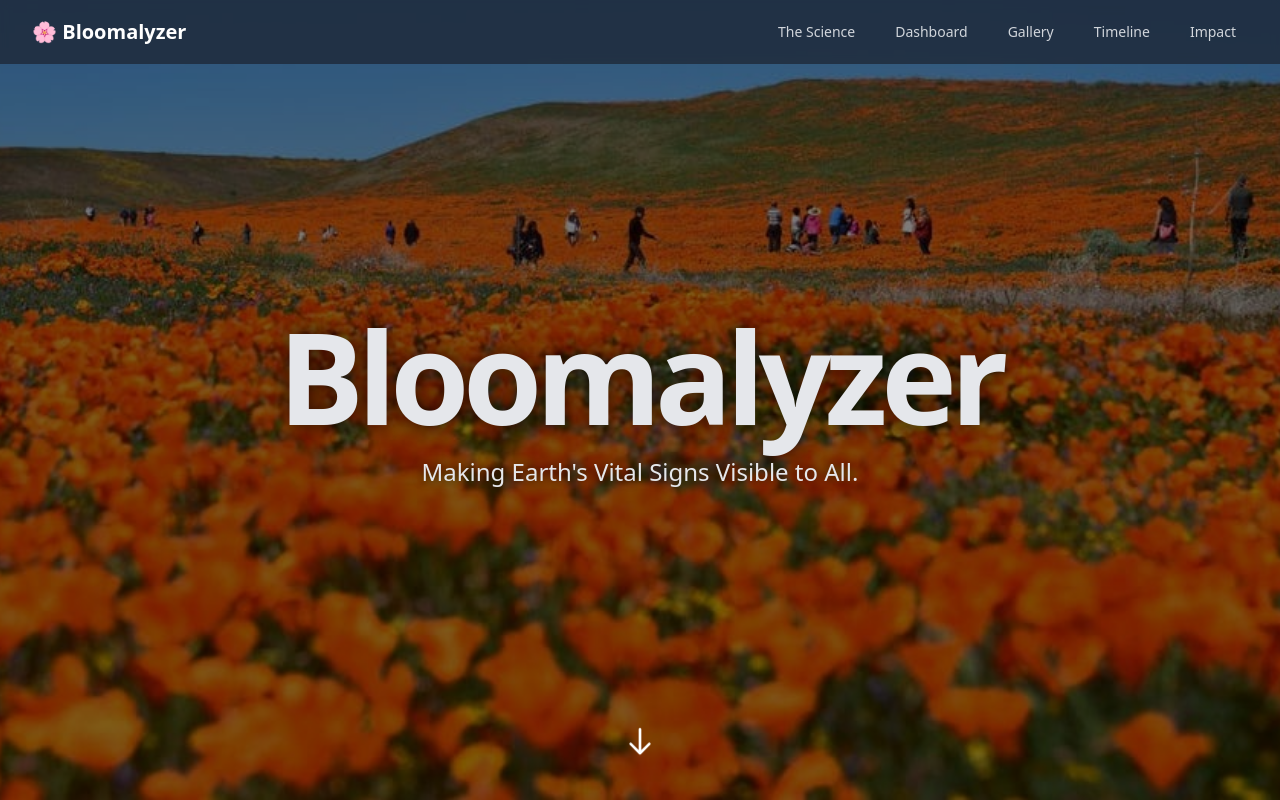
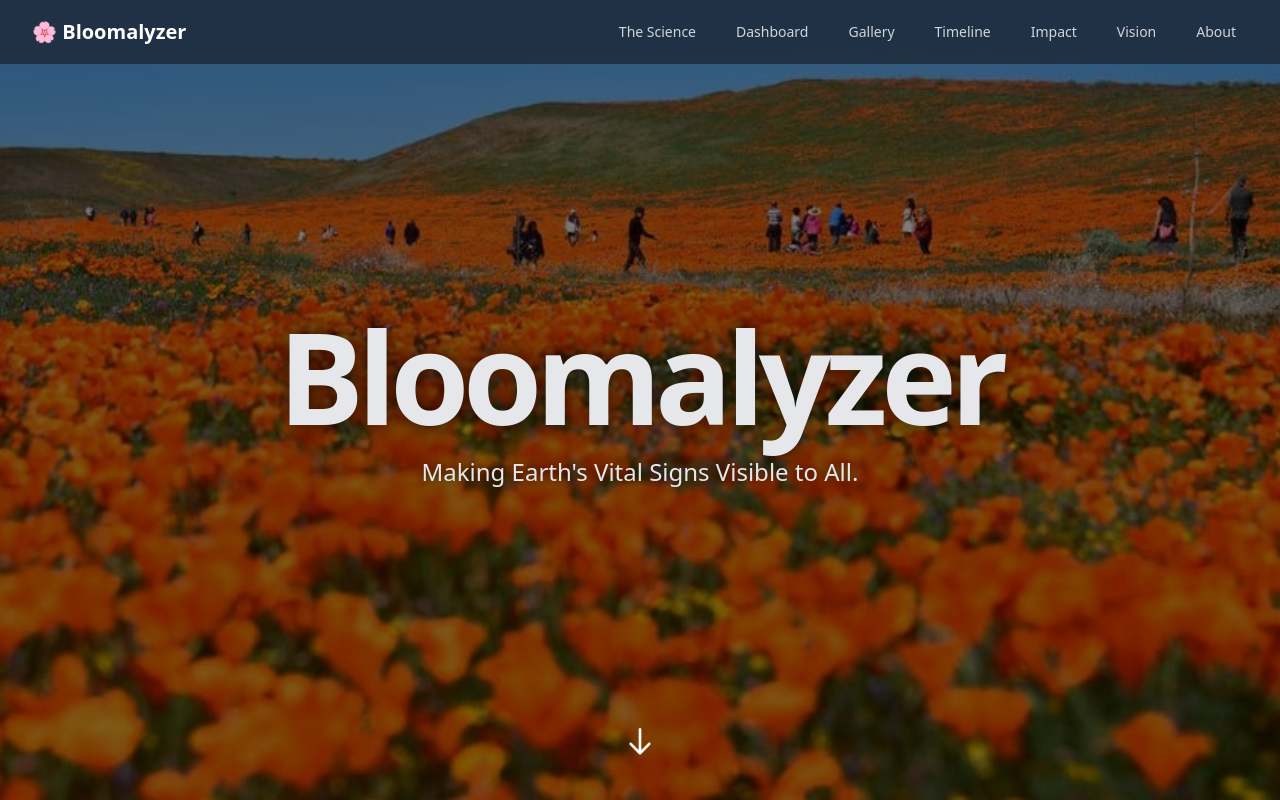
Before and after one commit to Tarun-Singh1/Bloomalyzer, a React (Vite) app: page / in a window 1280 px wide. Shown: the top 800 px of the page. Built offline with nearby package versions, Linux system fonts and the light colour scheme.

Commit message:
Add NavLinks to Vision, and About sections

```diff
--- a/src/components/Navbar.jsx
+++ b/src/components/Navbar.jsx
@@ -29,6 +29,8 @@ const Navbar = () => {
               <NavLink to="gallery">Gallery</NavLink>
               <NavLink to="timeline">Timeline</NavLink>
               <NavLink to="impact">Impact</NavLink>
+              <NavLink to="vision">Vision</NavLink>
+              <NavLink to="about">About</NavLink>
             </div>
           </div>
         </div>
```
